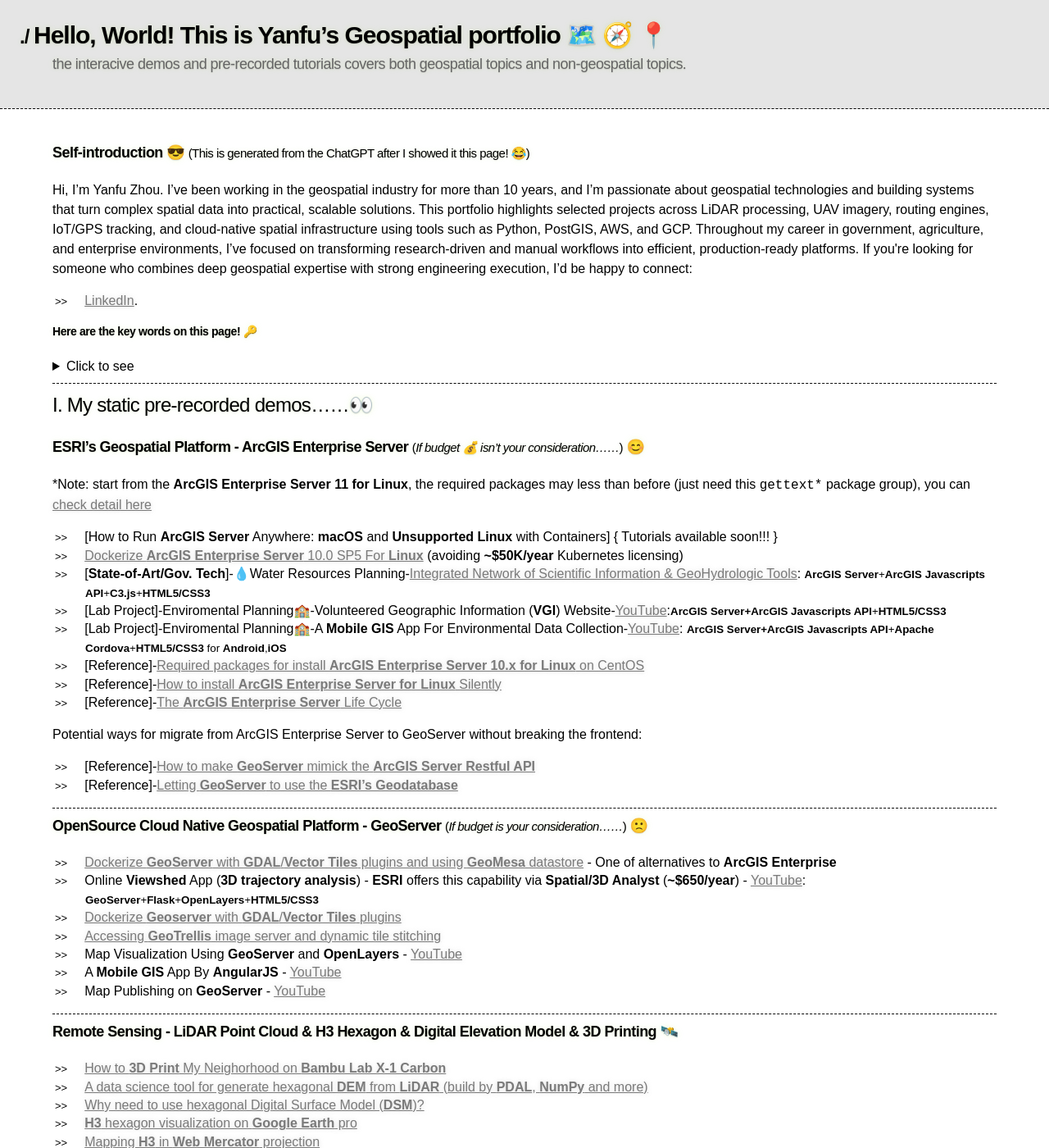
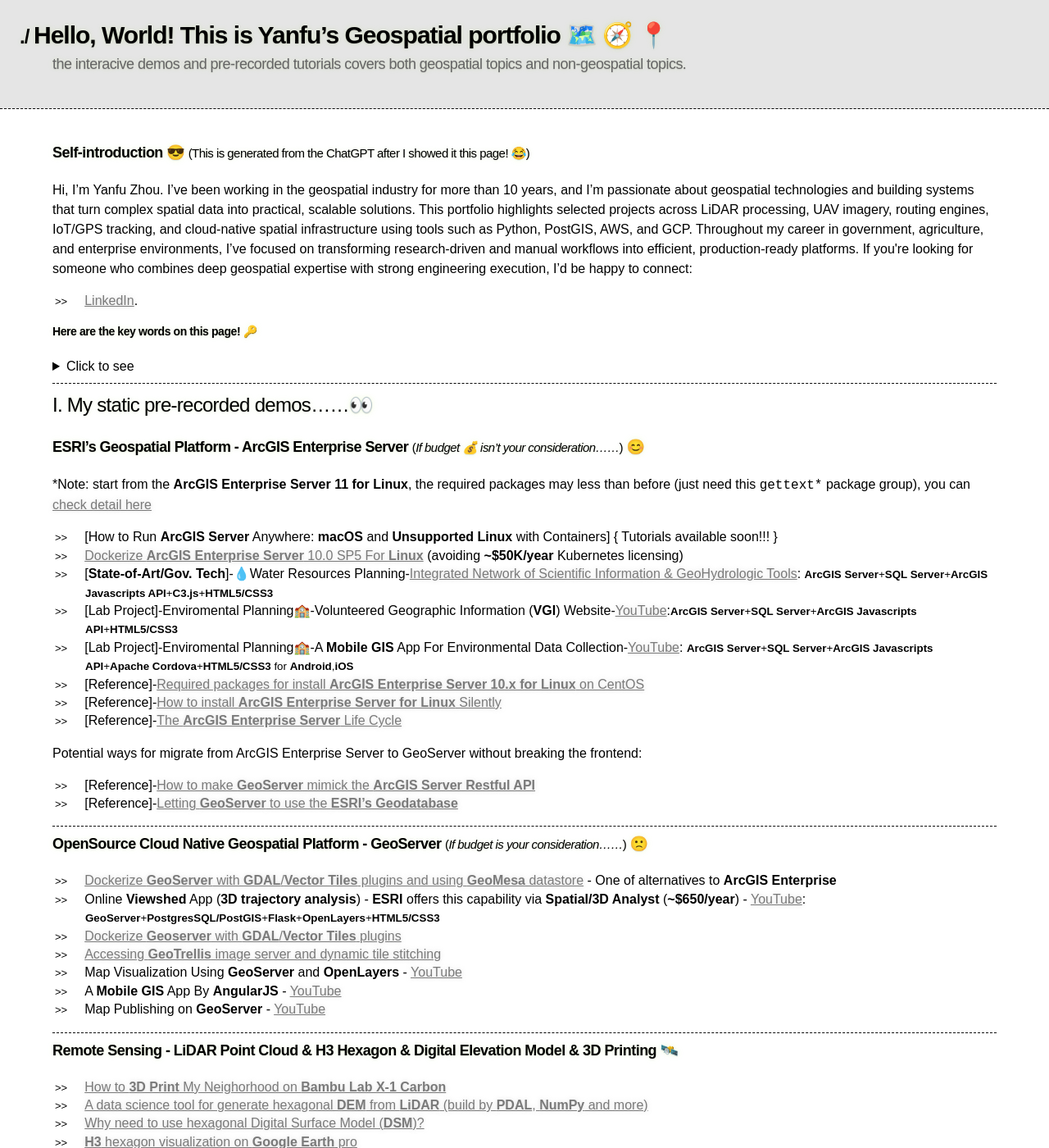
Before and after one commit to yanfuzhou/yanfuzhou.github.io, a Jekyll site: the page built from index.md, in a window 1280 px wide and 1400 px high. Shown: the whole window at 82% size. Built offline with Jekyll 4.4.1, drawn with Linux system fonts in a browser that asks for light colours; our own code applies the rules of GitHub Pages for plain Markdown files.

```diff
--- a/index.md
+++ b/index.md
@@ -14,7 +14,7 @@
 #### [](#header-4) **Here are the key words on this page!** 🔑
 <details>
 <summary>Click to see</summary>
-<br>3D print, 3D trajactory, A*, Algorithm, Android, AngularJS, Apache Cordova, ArcGIS Enterprise Server, ArcGIS Javascripts API, ArcGIS Server Restful API, AWS EC2, Bambu Lab X-1 Carbon, CH, Compass, CSS3, DEM, Dijkstra, DSM, ESRI's geodatabase, GDAL, GeoMesa, GeoServer, GeoTrillis, Google Earth, Government Tech, GPS, H3, HTML5, iOS, kubernetes, LasTools, LiDAR, Linux, MacOSX, MLD, Mobile GIS, Neo4J, Numpy, Openlayers, OSRM, PDAL, pgRouting, Planter, PostGIS, Postgres, PyTorch, QGIS, Raspiberry PI, Spark, State-of-Art, Tensorflow, UAV, vector tiles, viewshed, VNC, Web Mercator
+<br>3D print, 3D trajactory, A*, Algorithm, Android, AngularJS, Apache Cordova, ArcGIS Enterprise Server, ArcGIS Javascripts API, ArcGIS Server Restful API, AWS EC2, Bambu Lab X-1 Carbon, CH, Compass, CSS3, DEM, Dijkstra, DSM, ESRI's geodatabase, GDAL, GeoMesa, GeoServer, GeoTrillis, Google Earth, Government Tech, GPS, H3, HTML5, iOS, kubernetes, LasTools, LiDAR, Linux, MacOSX, MLD, Mobile GIS, Neo4J, Numpy, Openlayers, OSRM, PDAL, pgRouting, Planter, PostGIS, Postgres, PyTorch, QGIS, Raspiberry PI, SQL Server, Spark, State-of-Art, Tensorflow, UAV, vector tiles, viewshed, VNC, Web Mercator
 </details>
 
 ---
@@ -27,9 +27,9 @@
 
   - [How to Run **ArcGIS Server** Anywhere: **macOS** and **Unsupported Linux** with Containers] { Tutorials available soon!!! }
   - [Dockerize **ArcGIS Enterprise Server** 10.0 SP5 For **Linux**](docs/DockerizingArcGISServerForLinux.md) (avoiding **~$50K/year** Kubernetes licensing)
-  - [**State-of-Art/Gov. Tech**]-💧Water Resources Planning-[Integrated Network of Scientific Information & GeoHydrologic Tools](https://nednr.nebraska.gov/insight/): <small>**ArcGIS Server**+**ArcGIS Javascripts API**+**C3.js**+**HTML5/CSS3**</small>
-  - [Lab Project]-Enviromental Planning🏫-Volunteered Geographic Information (**VGI**) Website-[YouTube](https://www.youtube.com/watch?v=IKSWJbKdrSA):<small>**ArcGIS Server+ArcGIS Javascripts API**+**HTML5/CSS3**</small>
-  - [Lab Project]-Enviromental Planning🏫-A **Mobile GIS** App For Environmental Data Collection-[YouTube](https://youtube.com/shorts/Gt--0rIEpqg?si=ea1OCwAmG3g33REO): <small>**ArcGIS Server+ArcGIS Javascripts API**+**Apache Cordova**+**HTML5/CSS3** for **Android**,**iOS**</small>
+  - [**State-of-Art/Gov. Tech**]-💧Water Resources Planning-[Integrated Network of Scientific Information & GeoHydrologic Tools](https://nednr.nebraska.gov/insight/): <small>**ArcGIS Server**+**SQL Server**+**ArcGIS Javascripts API**+**C3.js**+**HTML5/CSS3**</small>
+  - [Lab Project]-Enviromental Planning🏫-Volunteered Geographic Information (**VGI**) Website-[YouTube](https://www.youtube.com/watch?v=IKSWJbKdrSA):<small>**ArcGIS Server**+**SQL Server**+**ArcGIS Javascripts API**+**HTML5/CSS3**</small>
+  - [Lab Project]-Enviromental Planning🏫-A **Mobile GIS** App For Environmental Data Collection-[YouTube](https://youtube.com/shorts/Gt--0rIEpqg?si=ea1OCwAmG3g33REO): <small>**ArcGIS Server**+**SQL Server**+**ArcGIS Javascripts API**+**Apache Cordova**+**HTML5/CSS3** for **Android**,**iOS**</small>
   - [Reference]-[Required packages for install **ArcGIS Enterprise Server 10.x for Linux** on CentOS](https://desktop.arcgis.com/en/system-requirements/10.5/os-limits-linux.htm)
   - [Reference]-[How to install **ArcGIS Enterprise Server for Linux** Silently](https://enterprise.arcgis.com/en/server/11.4/install/linux/silently-install-arcgis-server.htm)
   - [Reference]-[The **ArcGIS Enterprise Server** Life Cycle](https://support.esri.com/en-us/products/arcgis-enterprise/life-cycle)
@@ -44,7 +44,7 @@
 ### [](#header-3) **OpenSource Cloud Native Geospatial Platform - GeoServer** <small>(*If budget is your consideration......*)</small> 🙁
 
   - [Dockerize **GeoServer** with **GDAL**/**Vector Tiles** plugins and using **GeoMesa** datastore](docs/GeomesaMac.md) - One of alternatives to **ArcGIS Enterprise**
-  - Online **Viewshed** App (**3D trajectory analysis**) - **ESRI** offers this capability via **Spatial/3D Analyst** (**~$650/year**) - [YouTube](https://www.youtube.com/watch?v=OkvwTfUE9yc): <small>**GeoServer**+**Flask**+**OpenLayers**+**HTML5/CSS3**</small>
+  - Online **Viewshed** App (**3D trajectory analysis**) - **ESRI** offers this capability via **Spatial/3D Analyst** (**~$650/year**) - [YouTube](https://www.youtube.com/watch?v=OkvwTfUE9yc): <small>**GeoServer**+**PostgresSQL/PostGIS**+**Flask**+**OpenLayers**+**HTML5/CSS3**</small>
   - [Dockerize **Geoserver** with **GDAL**/**Vector Tiles** plugins](docs/GeoServer.md)
   - [Accessing **GeoTrellis** image server and dynamic tile stitching](docs/Geotrellis.md)
   - Map Visualization Using **GeoServer** and **OpenLayers** - [YouTube](https://www.youtube.com/watch?v=bAyy-3kzrWs)
```
